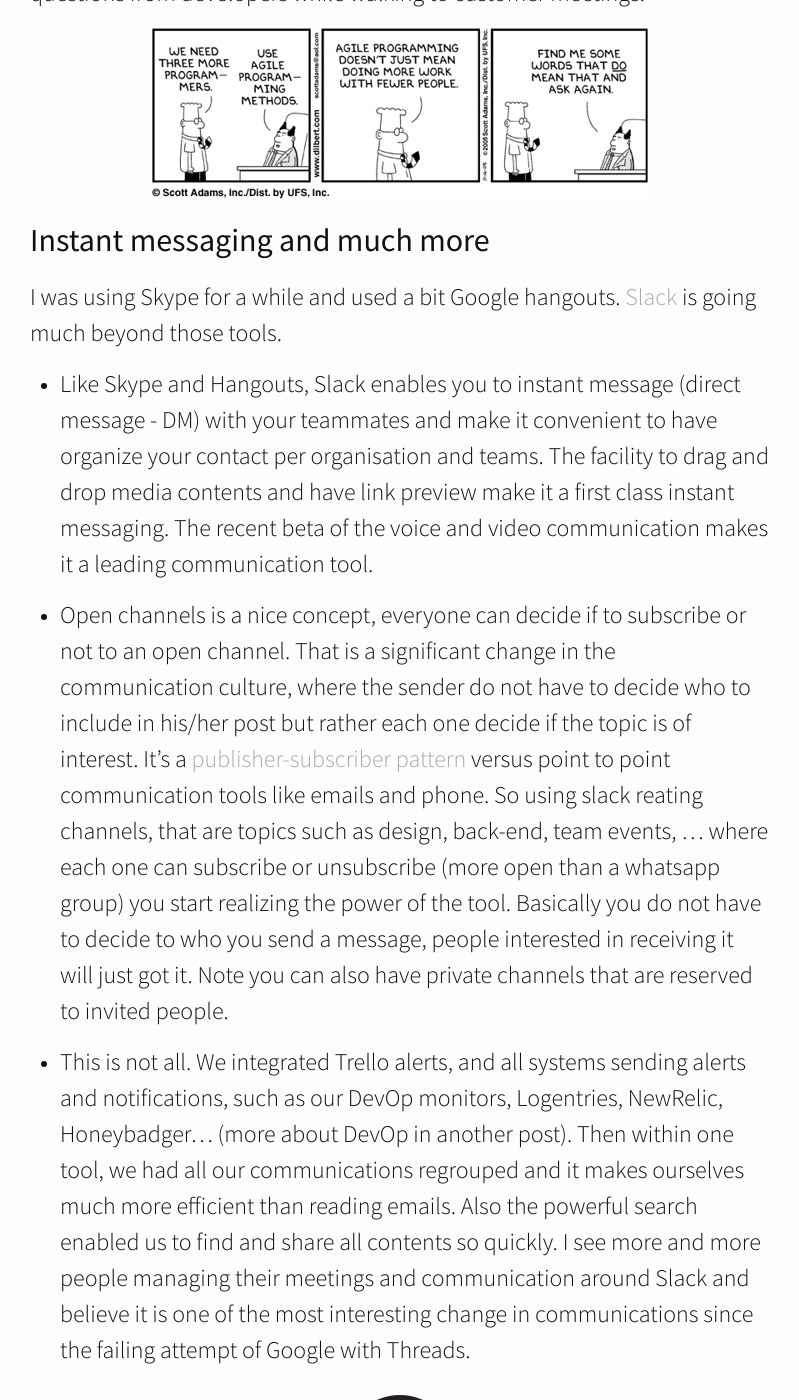
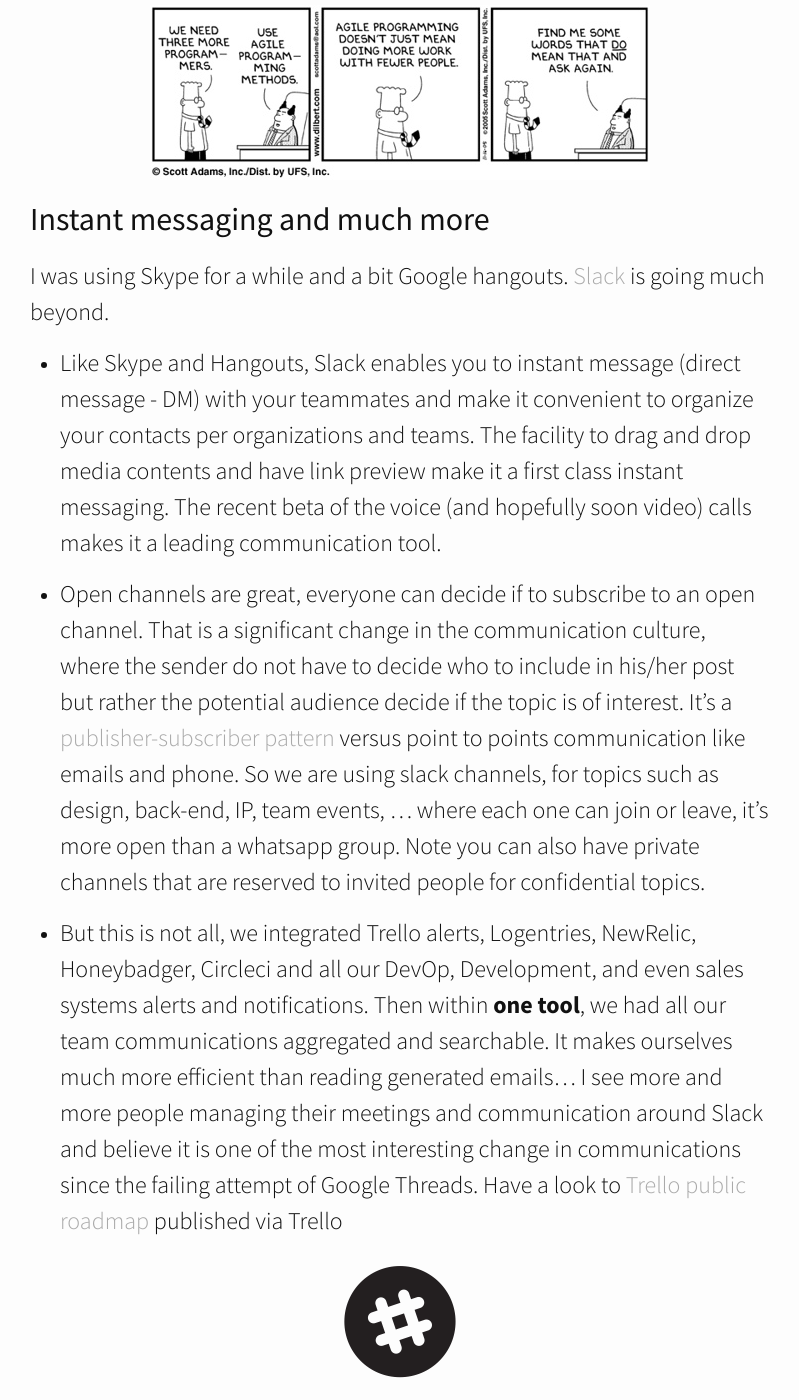
Before and after one commit to philjoseph/philjoseph.github.io, a Jekyll site: the page built from _posts/2016-04-11-startup-made-in-cloud.markdown, in a window 1280 px wide and 1400 px high, scrolled down 3663 px. Shown: the whole window, without its empty margins (240-1039 px from the left). Built offline with Jekyll 4.4.1, drawn with Linux system fonts in a browser that asks for light colours; nearby versions of some CDN libraries; comment, search, counter and statistics services are not loaded; some of the changed text lies outside the part shown.

Commit message:
polish startup made in cloud before sharing on LinkedIn

```diff
--- a/_posts/2016-04-11-startup-made-in-cloud.markdown
+++ b/_posts/2016-04-11-startup-made-in-cloud.markdown
@@ -3,9 +3,9 @@ layout: post
 title:  "Startup made in cloud"
 date:   2016-04-10 18:21:31
 categories: business, cloud
-author: "Philippe Cohen"
+author: "Philippe Joseph Cohen"
 ---
-The first lesson I am taking from my recent startup experiences is that the Cloud and all the services it offers makes the launch a new startup from scratch a trivial and unexpensive exercise. Basically all you need today to launch a new development operation is simply a couple of great developers (I am still not hiring much over the cloud, but this worth another post), good laptops and fast internet connections. No need for servers, no server room, no RAID disks, no backup devices, no switches, no hubs, no sysadmin, no firewall, no [DevOps](https://en.wikipedia.org/wiki/DevOps){:target="_blank"} engineers, no production manager, no [clearcase VOBs](https://en.wikipedia.org/wiki/Rational_ClearCase){:target="_blank"}, no source control administrators...
+My first lesson from my recent startup experiences is about the Cloud that trivialize the launch of a new startup. Basically all you need today to start a new development operation is simply a couple of great developers (You can also hire over the Cloud, but this worth another post), good laptops and fast Internet connections. No need for servers, no server room, no RAID disks, no backup devices, no switches, no hubs, no sysadmin, no firewall, no [DevOps](https://en.wikipedia.org/wiki/DevOps){:target="_blank"} engineers, no production manager,  no source control administrators, no [clearcase VOBs](https://en.wikipedia.org/wiki/Rational_ClearCase){:target="_blank"}...
 
 So let’s detail all what it takes to start a new startup operation.
 
@@ -15,15 +15,17 @@ So let’s detail all what it takes to start a new startup operation.
 </div>
 
 ## Internet presence
-First thing you need a domain name. You can buy one from any domain registrars. This can cost you a simple 10 dollars if you are creative enough to come with a new name. You can even buy your domain directly via Google apps. I’ve gone via [Godaddy](https://www.godaddy.com/){:target="_blank"} (note that I am not convinced this is the best one). You will also need to decide where to manage your DNS, I’ve finally opted for [AWS R53](https://aws.amazon.com/route53/){:target="_blank"} that is great even not easy to use, you will likely need to issue SSL (and maybe code signing) certificate, and I’ve used GoDaddy and setup a [Deluxe wildcard certificate](https://www.godaddy.com/help/which-ssl-do-i-need-5342){:target="_blank"}. All this can be done in a couple of days, except the SSL certificate that will likely take some back and forth for the authentication process.
+First thing you need to buy a domain name from a domain registrars. This can cost a straight 10 dollars if you are creative enough to come with a new name. You can even buy your domain directly via Google apps. I’ve gone via [Godaddy](https://www.godaddy.com/){:target="_blank"} (note that I am not convinced this is the best one).
+
+Then, you  decide where to manage your DNS and to create your subdomains (for apps, www, blogs..). I’ve  opted for [AWS R53](https://aws.amazon.com/route53/){:target="_blank"} that is very reliable even not easy to use. Later, you will likely need to issue SSL (and maybe code signing) certificate, and I’ve used GoDaddy and setup a [Deluxe wildcard certificate](https://www.godaddy.com/help/which-ssl-do-i-need-5342){:target="_blank"}. All this can be done in a couple of days, except the SSL certificate that will likely take some back and forth for the authentication process.
 
 <div style="text-align:center" markdown="1">
 ![](/assets/ChooseDomainName.jpg)
 <br>
 </div>
 
-## Email and more...
-Once you have a domain, you need set up emails, calendar, contacts and document collaboration for your team. I had no much hesitations and used [Google app](https://apps.google.com/){:target="_blank"}. For a $4 per user and per month, and with a minimal admin effort (still their admin console could be improved), you have email, calendar, and documents collaboration. I am myself not a fan of Google UX style so I am using the Apple apps on my macbook connected to Google mail, calendar and contacts. Some will prefer Office 365 but I have to say that I just glad to not use back Outlook again! Also Google docs are really just great in term of collaboration much better than all of what Microsoft offers so far.Most of the dev team was on Linux and some on Windows, everyone picked up the right email and calendar clients for environment. No need to mention that Android and iPhone were seamlessly accessing the apps with no special setups.
+## Email and basic apps...
+Once you have a domain, you need set up emails, calendar, contacts and document collaboration for your team. I had no much hesitations and used [Google app](https://apps.google.com/){:target="_blank"}. For a $4 per user and per month, and with a minimal admin effort (still their admin console could be improved), you have email, calendar, and documents collaboration. I am myself not a fan of Google UX style so I am using the Apple apps on my macbook connected to Google mail, calendar and contacts. Some will prefer Office 365 but I so glad to not use Outlook again, so I did not even check it! Also Google docs are really just great in term of collaboration. Most of the dev team is on Linux and few on Windows, everyone picked up the right email and calendar clients for environment. No need to mention that Android and iPhone were seamlessly accessing the apps with no special setups.
 <div style="text-align:center" markdown="1">
 ![](/assets/googleapps.png)
 <br>
@@ -31,21 +33,21 @@ Once you have a domain, you need set up emails, calendar, contacts and document
 
 
 ## Blog and static sites made trivial
-When I decided to launch the corporate web site and a blog, I was first sure to go with Wordpress and e of the hosting offers, selecting a template among the hundreds out there, and setting up my WordPress environement with the help of a consultant and also
-paied some $50 yearly for hosting. [Raphaël](https://il.linkedin.com/in/raphael-boukara-b3433a18){:target="_blank"} suggested me to use [jekyll](https://jekyllrb.com/){:target="_blank"} that together with the free [Github](https://github.com/){:target="_blank"} hosting make it very convenient, completely autonomeaous and free solution. I fall in love with Jekyll and never met his Mr Hyde counter part.
+When I decided to launch the corporate web site and a blog, I was first sure to go with Wordpress and I looked for an hosting offers, and I tried to select one of zillions of template available, to then setting up my WordPress environment with the help of a consultant and also
+paid some $50 yearly for hosting. [Raphaël](https://il.linkedin.com/in/raphael-boukara-b3433a18){:target="_blank"} suggested me to use [jekyll](https://jekyllrb.com/){:target="_blank"} that together with the free [Github](https://github.com/){:target="_blank"} hosting make it very convenient, completely autonomeaous and free solution. I fall in love with Jekyll and never met his Mr Hyde counter part.
 <div style="text-align:center" markdown="1">
 ![](/assets/blog.jpg)
 <br>
 </div>
 
 ## Agile project management
-Now we are all set, it was time to start working on some real development tasks. We selected [Trello](https://trello.com/){:target="_blank"} for our project management. Trello is basically a [Kanban board](http://leankit.com/learn/kanban/kanban-board/){:target="_blank"}, so simple that you would think it’s almost stupid. No mistake - Trello is a very powerful tool. Simplicity is indeed its first strength but, the built-in collaboration capacity, the power of each ticket with the attachments, the checklists, the labels, give you a great way to run your projects.
+Now we are all set, it was time to start working on some real development tasks. We selected [Trello](https://trello.com/){:target="_blank"} for our project management. Trello is basically a [Kanban board](http://leankit.com/learn/kanban/kanban-board/){:target="_blank"}, so simple that you would think it’s almost stupid. No mistake - Trello is a very powerful tool. The built-in collaboration functions, the ticket attachments, the checklists, the owners, the labels, give you a great and simple way to run your projects.
 
-> As a side remark for UX folks: I see the simplicity of Trello as inspiring. Users discover the power as they use the product more and search for more features. They are not overwhelmed with a bunch of features they are not yet ready to discover.
+> As a side remark for UX folks: The simplicity of Trello is inspiring me. Let's have the users discovering the power as they use the product  and search for more features. They should not overwhelmed with a bunch of powerful and complex features at start before they are ready to discover them.
 
-We ran on the free version for more than one year, and then discovering the various [power ups](https://trello.com/power-ups){:target="_blank"} Trello is offering, I’ve switched our team to their [business class](https://en.wikipedia.org/wiki/Business_class){:target="_blank"}. This way we had each development ticket connected to the [github pull requests](https://help.github.com/articles/using-pull-requests/){:target="_blank"}, our documentation board well integrated with Google docs, our Support tickets linked to the Salesforce case and there are many more...
+We ran on the free version for more than one year, and then discovering the various [power ups](https://trello.com/power-ups){:target="_blank"} Trello is offering, I’ve switched the team to [Trello business class](https://en.wikipedia.org/wiki/Business_class){:target="_blank"}. This way we have each development ticket connected to the [github pull requests](https://help.github.com/articles/using-pull-requests/){:target="_blank"}, our documentation board well integrated with Google docs, our Support tickets linked to the Salesforce case and there are many more...
 
-Trello is a masterpiece in our agile operation because of its simplicity. Thanks to its collaboration features, it makes it very easy to share project dynamics with different stake holders and to collaborate with external people. We succeed to work with teammates on 3 different continents and with up to 11 hours difference, in a very cohesive way.
+Trello is really a masterpiece in our agile operation because of its simplicity. Thanks to its collaboration features, it makes it very easy to share project dynamics with different stake holders and to collaborate with external people. We succeed to work with teammates on 3 different continents and with up to 11 hours difference, in a very cohesive way.
 
 Did I mention that their mobile app is just great and found myself answering questions from developers while walking to customer meetings.
 <div style="text-align:center" markdown="1">
@@ -54,20 +56,20 @@ Did I mention that their mobile app is just great and found myself answering que
 </div>
 
 ## Instant messaging and much more
-I was using Skype for a while and used a bit Google hangouts. [Slack](https://slack.com/is){:target="_blank"} is going much beyond those tools.
+I was using Skype for a while and a bit Google hangouts. [Slack](https://slack.com/is){:target="_blank"} is going much beyond.
 
-* Like Skype and Hangouts, Slack enables you to instant message (direct message - DM) with your teammates and make it convenient to have organize your contact  per organisation and teams. The facility to drag and drop media contents and have link preview make it a first class instant messaging. The recent beta of the voice and video communication makes it a leading communication tool.
+* Like Skype and Hangouts, Slack enables you to instant message (direct message - DM) with your teammates and make it convenient to organize your contacts  per organizations and teams. The facility to drag and drop media contents and have link preview make it a first class instant messaging. The recent beta of the voice (and hopefully soon video) calls makes it a leading communication tool.
 
-* Open channels is a nice concept, everyone can decide if to subscribe or not to an open channel. That is a significant change in the communication culture, where the sender do not have to decide who to include in his/her post but rather each one decide if the topic is of interest. It’s a [publisher-subscriber pattern](https://en.wikipedia.org/wiki/Publish%E2%80%93subscribe_pattern){:target="_blank"} versus point to point communication tools like emails and phone. So using slack reating channels, that are topics such as design, back-end, team events, … where each one can subscribe or unsubscribe (more open than a whatsapp group) you start realizing the power of the tool. Basically you do not have to decide to who you send a message, people interested in receiving it will just got it. Note you can also have private channels that are reserved to invited people.
+* Open channels are great, everyone can decide if to subscribe to an open channel. That is a significant change in the communication culture, where the sender  do not have to decide who to include in his/her post but rather the potential audience decide if the topic is of interest. It’s a [publisher-subscriber pattern](https://en.wikipedia.org/wiki/Publish%E2%80%93subscribe_pattern){:target="_blank"} versus point to points communication like emails and phone. So we are using slack channels, for topics such as design, back-end, IP, team events, … where each one can join or leave, it's more open than a whatsapp group. Note you can also have private channels that are reserved to invited people for confidential topics.
 
-* This is not all. We integrated Trello alerts, and all systems sending alerts and notifications, such as our DevOp monitors, Logentries, NewRelic, Honeybadger... (more about DevOp in another post). Then within one tool, we had all our communications regrouped and it makes ourselves much more efficient than reading emails. Also the powerful search enabled us to find and share all contents so quickly. I see more and more people managing their meetings and communication around Slack and believe it is one of the most interesting change in communications since the failing attempt of Google with Threads.
+* But this is not all, we integrated Trello alerts, Logentries, NewRelic, Honeybadger, Circleci and all our DevOp, Development, and even sales systems alerts and notifications. Then within **one tool**, we had all our team communications aggregated and searchable. It makes ourselves much more efficient than reading generated emails... I see more and more people managing their meetings and communication around Slack and believe it is one of the most interesting change in communications since the failing attempt of Google Threads. Have a look to [Trello public roadmap](https://trello.com/b/ZnTQyumQ/slack-platform-roadmap-for-developers){:target="_blank"} published via  Trello
 
 <div style="text-align:center" markdown="1">
 ![](/assets/slack.png)
 <br>
 </div>
 
-Bottom line, the cloud is changing the way we start a new operation, the way we run projects and communicate, the money we spent on infrastructures and most important its change our user experience.
+Bottom line, the new offering in cloud are changing the way we run operations, projects, cut the bill on tools and infrastructures and most important its improved our own user experience to create better products.
 
 > Note: I did not write about the sales operation, since we used Salesforce.com that is expensive and not offering a great user experience. I've looked for a good, nice, simple and cheap CRM over the cloud with no clear findings. If you have a recommendation, please post it here.
 
```
